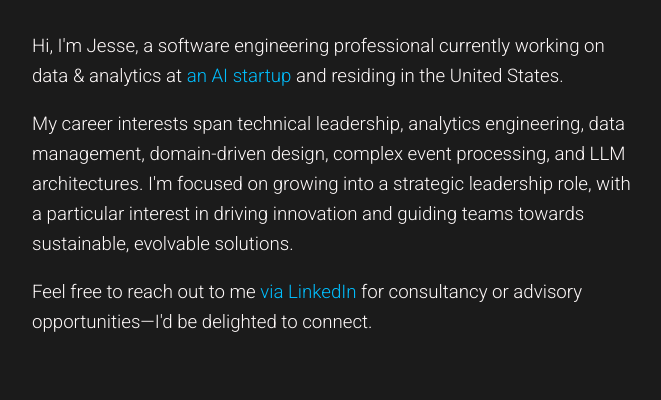
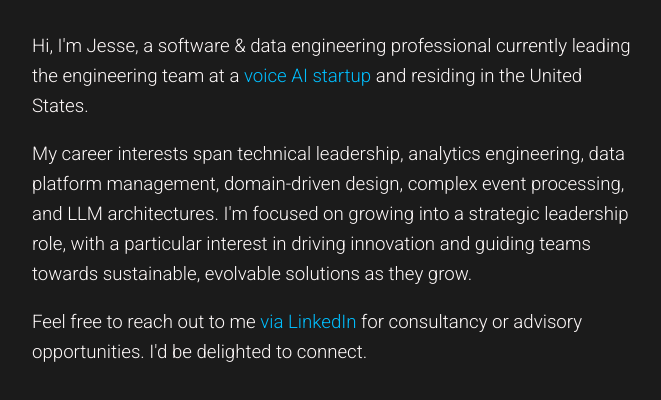
Before and after one commit to lehmier/lehmier.github.io, a plain HTML site: page index.html in a window 1280 px wide. Shown: the part 70-470 px from the top of the page, without its empty margins (0-661 px from the left). Drawn offline with Linux system fonts and the light colour scheme.

Commit message:
Update verbiage

```diff
--- a/index.html
+++ b/index.html
@@ -74,11 +74,11 @@
     <section>
       <!-- h2 About Me h2 -->
       <p>
-        Hi, I'm Jesse, a software engineering professional currently working on data & analytics at <a href="https://slang.ai">an AI startup</a> and residing in the United States.
+        Hi, I'm Jesse, a software & data engineering professional currently leading the engineering team at a <a href="https://slang.ai">voice AI startup</a> and residing in the United States.
       </p>
-      <p>My career interests span technical leadership, analytics engineering, data management, domain-driven design, complex event processing, and LLM architectures. I'm focused on growing into a strategic leadership role, with a particular interest in driving innovation and guiding teams towards sustainable, evolvable solutions.
+      <p>My career interests span technical leadership, analytics engineering, data platform management, domain-driven design, complex event processing, and LLM architectures. I'm focused on growing into a strategic leadership role, with a particular interest in driving innovation and guiding teams towards sustainable, evolvable solutions as they grow.
       </p>
-      <p>Feel free to reach out to me <a href="https://www.linkedin.com/in/lehmier">via LinkedIn</a> for consultancy or advisory opportunities&mdash;I'd be delighted to connect.</p>
+      <p>Feel free to reach out to me <a href="https://www.linkedin.com/in/lehmier">via LinkedIn</a> for consultancy or advisory opportunities. I'd be delighted to connect.</p>
     </section>
   </main>
   <footer>
```
